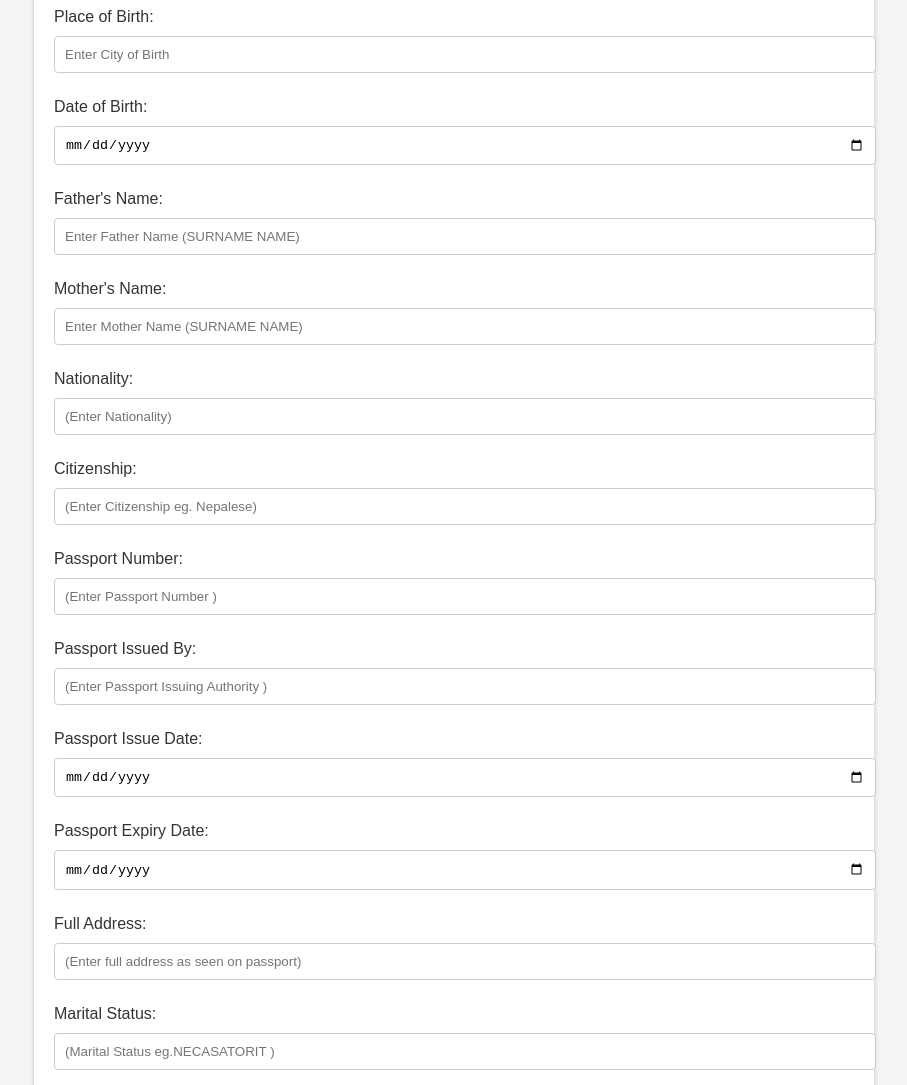
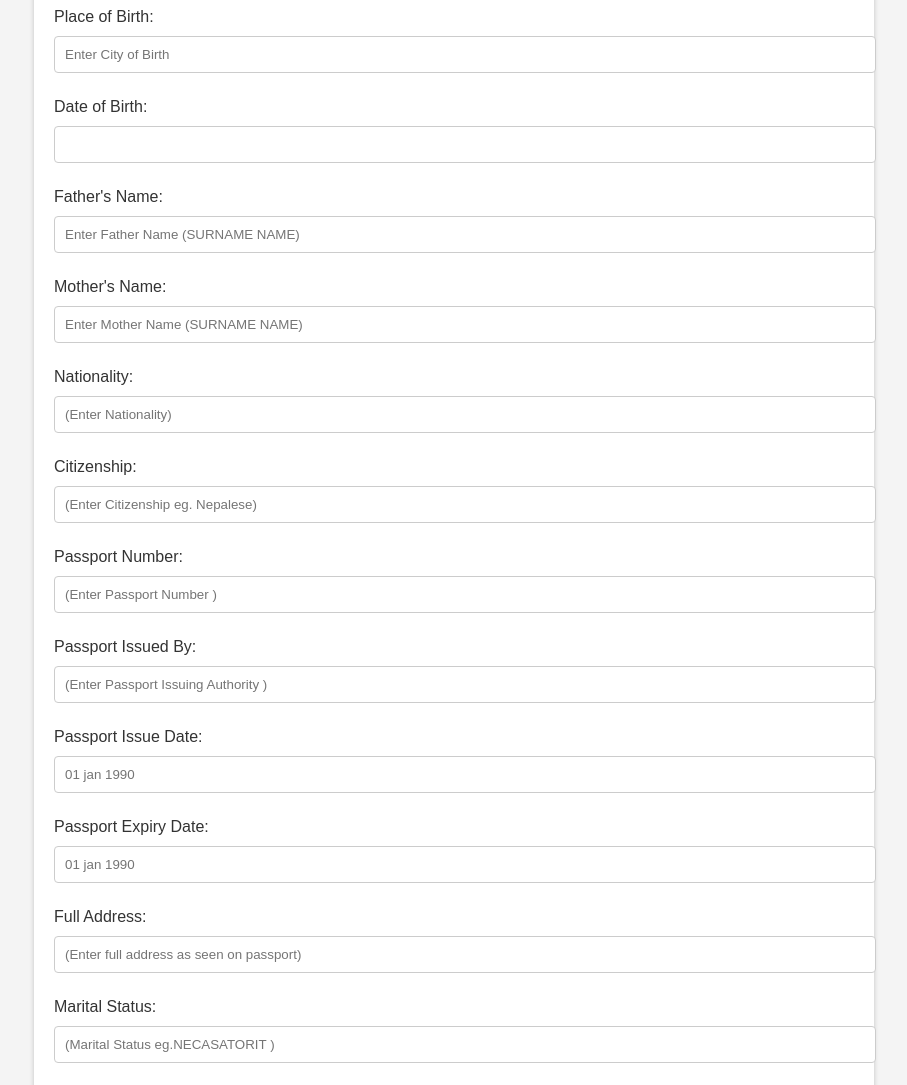
Before and after one commit to Programmer-Santosh/cv-maker, a plain HTML site: page index.html in a window 1280 px wide. Shown: the part 520-1605 px from the top of the page, without its empty margins (186-1093 px from the left). Drawn offline with Linux system fonts and the light colour scheme.

Commit message:
Update index.html

```diff
--- a/index.html
+++ b/index.html
@@ -73,7 +73,7 @@
           />
 
           <label for="date-of-birth">Date of Birth:</label>
-          <input type="date" id="date-of-birth" />
+          <input type="text" id="date-of-birth placeholder="01 jan 1990"" />
 
           <label for="father-name">Father's Name:</label>
           <input
@@ -118,10 +118,10 @@
           />
 
           <label for="issue-date">Passport Issue Date:</label>
-          <input type="date" id="issue-date" />
+          <input type="text" id="issue-date" placeholder="01 jan 1990" />
 
           <label for="exp-date">Passport Expiry Date:</label>
-          <input type="date" id="exp-date" />
+          <input type="text" id="exp-date" placeholder="01 jan 1990"/>
 
           <label for="full-address">Full Address:</label>
           <input
```
